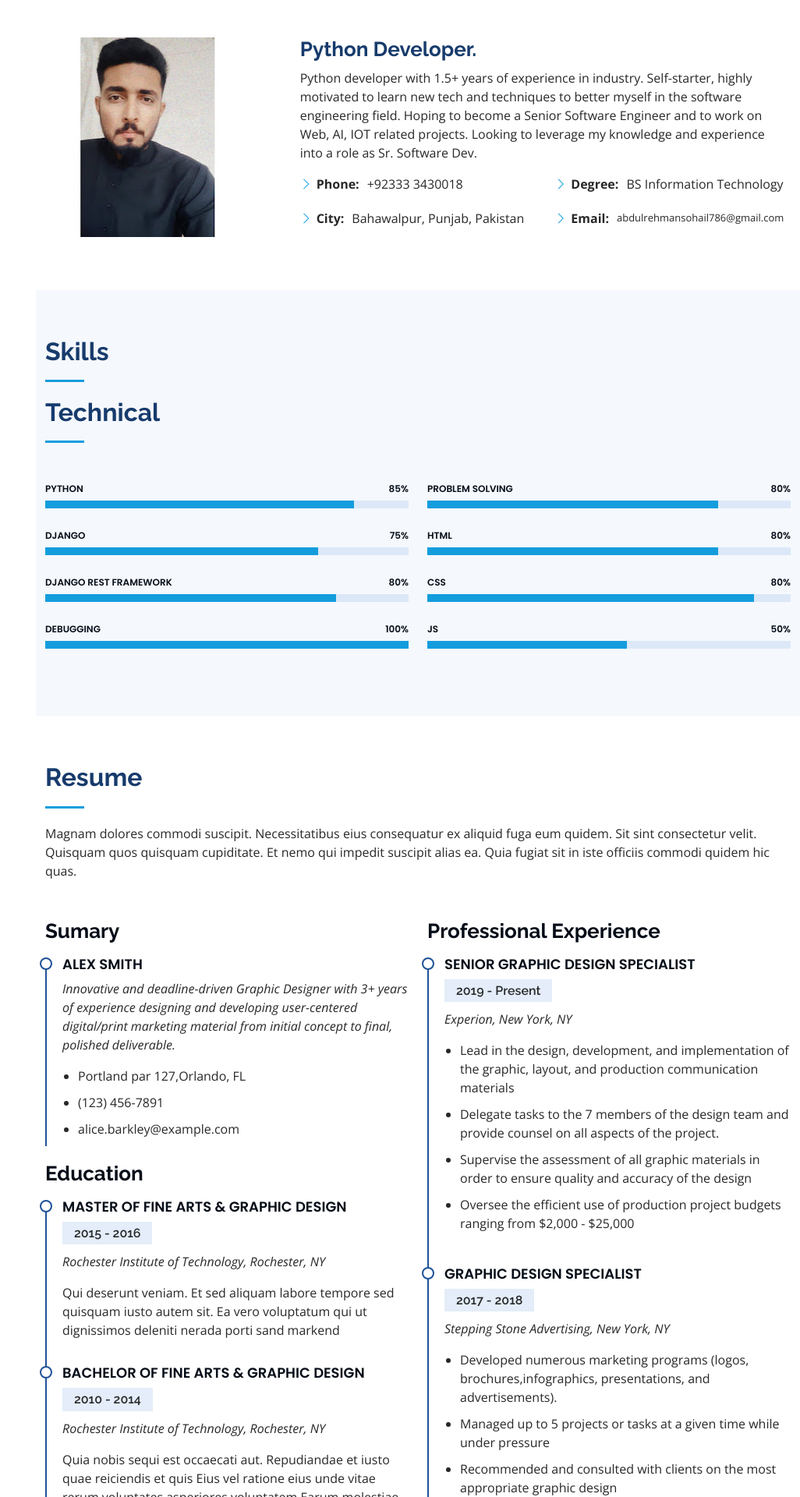
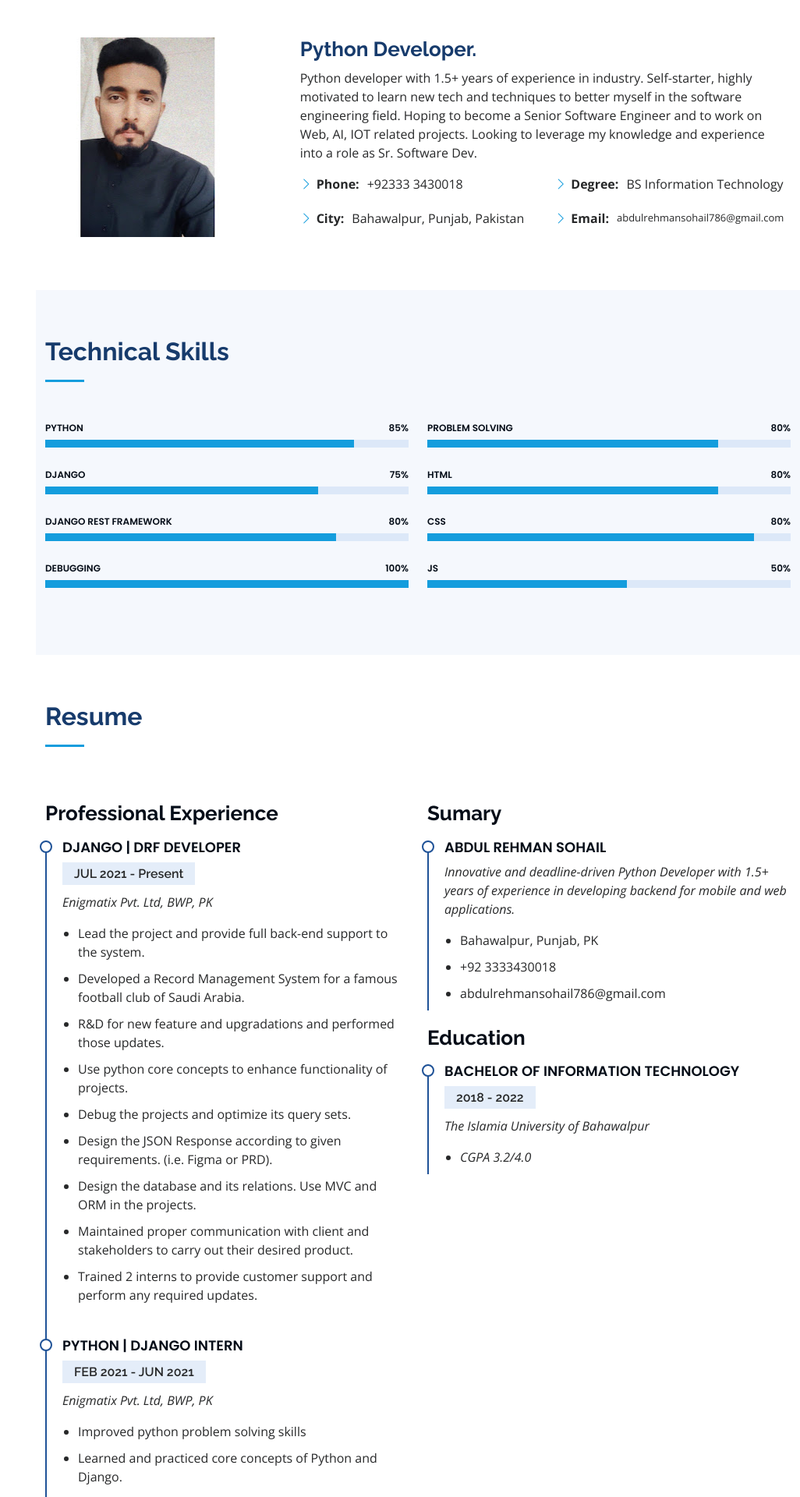
Before and after one commit to abdulrehmansohail/django_heroku, a Django app: page / in a window 1280 px wide. Shown: the part 920-2840 px from the top of the page at 78% size, without its empty margins (254-1280 px from the left). Run offline with Django 4.2, Linux system fonts and the light colour scheme; some libraries are stand-ins or nearby versions.

Commit message:
resume update

```diff
--- a/home/templates/index.html
+++ b/home/templates/index.html
@@ -177,8 +177,7 @@ Looking to leverage my knowledge and experience into a role as Sr. Software Dev.
       <div class="container">
 
         <div class="section-title">
-          <h2>Skills</h2>
-          <h2 class="section-title">Technical</h2>
+          <h2>Technical Skills</h2>
         </div>
 
         <div class="row skills-content">
@@ -256,60 +255,67 @@ Looking to leverage my knowledge and experience into a role as Sr. Software Dev.
 
         <div class="section-title">
           <h2>Resume</h2>
-          <p>Magnam dolores commodi suscipit. Necessitatibus eius consequatur ex aliquid fuga eum quidem. Sit sint consectetur velit. Quisquam quos quisquam cupiditate. Et nemo qui impedit suscipit alias ea. Quia fugiat sit in iste officiis commodi quidem hic quas.</p>
+{#          <p>Magnam dolores commodi suscipit. Necessitatibus eius consequatur ex aliquid fuga eum quidem. Sit sint consectetur velit. Quisquam quos quisquam cupiditate. Et nemo qui impedit suscipit alias ea. Quia fugiat sit in iste officiis commodi quidem hic quas.</p>#}
         </div>
 
         <div class="row">
+            <div class="col-lg-6" data-aos="fade-up" data-aos-delay="100">
+            <h3 class="resume-title">Professional Experience</h3>
+            <div class="resume-item">
+              <h4>Django | DRF Developer</h4>
+              <h5>JUL 2021 - Present</h5>
+              <p><em>Enigmatix Pvt. Ltd, BWP, PK</em></p>
+              <ul>
+                <li>Lead the project and provide full back-end support to the system.</li>
+                <li>Developed a Record Management System for a famous football club of Saudi Arabia.</li>
+                <li>R&D for new feature and upgradations and performed those updates.</li>
+                <li>Use python core concepts to enhance functionality of projects.</li>
+                <li>Debug the projects and optimize its query sets.</li>
+                <li>Design the JSON Response according to given requirements. (i.e. Figma or PRD).</li>
+                <li>Design the database and its relations. Use MVC and ORM in the projects.</li>
+                <li>Maintained proper communication with client and stakeholders to carry out their desired product.</li>
+                <li>Trained 2 interns to provide customer support and perform any required updates.</li>
+              </ul>
+            </div>
+            <div class="resume-item">
+              <h4>Python | Django Intern</h4>
+              <h5>FEB 2021 - JUN 2021</h5>
+              <p><em>Enigmatix Pvt. Ltd, BWP, PK</em></p>
+              <ul>
+                <li>Improved python problem solving skills</li>
+                <li>Learned and practiced core concepts of Python and Django.</li>
+                <li>Provide back-end support on an ongoing project and maintained communication with clients.</li>
+              </ul>
+            </div>
+          </div>
           <div class="col-lg-6" data-aos="fade-up">
             <h3 class="resume-title">Sumary</h3>
             <div class="resume-item pb-0">
-              <h4>Alex Smith</h4>
-              <p><em>Innovative and deadline-driven Graphic Designer with 3+ years of experience designing and developing user-centered digital/print marketing material from initial concept to final, polished deliverable.</em></p>
+              <h4>Abdul Rehman Sohail</h4>
+              <p><em>Innovative and deadline-driven Python Developer with 1.5+ years of experience in developing backend for mobile and web applications.</em></p>
               <ul>
-                <li>Portland par 127,Orlando, FL</li>
-                <li>(123) 456-7891</li>
-                <li>alice.barkley@example.com</li>
+                <li>Bahawalpur, Punjab, PK</li>
+                <li>+92 3333430018</li>
+                <li>abdulrehmansohail786@gmail.com</li>
               </ul>
             </div>
 
             <h3 class="resume-title">Education</h3>
             <div class="resume-item">
-              <h4>Master of Fine Arts &amp; Graphic Design</h4>
-              <h5>2015 - 2016</h5>
-              <p><em>Rochester Institute of Technology, Rochester, NY</em></p>
-              <p>Qui deserunt veniam. Et sed aliquam labore tempore sed quisquam iusto autem sit. Ea vero voluptatum qui ut dignissimos deleniti nerada porti sand markend</p>
+              <h4>Bachelor of Information Technology</h4>
+              <h5>2018 - 2022</h5>
+              <p><em>The Islamia University of Bahawalpur</em></p>
+                <ul>
+                    <li><em>CGPA 3.2/4.0</em></li>
+                </ul>
+{#              <p>Qui deserunt veniam. Et sed aliquam labore tempore sed quisquam iusto autem sit. Ea vero voluptatum qui ut dignissimos deleniti nerada porti sand markend</p>#}
             </div>
-            <div class="resume-item">
-              <h4>Bachelor of Fine Arts &amp; Graphic Design</h4>
-              <h5>2010 - 2014</h5>
-              <p><em>Rochester Institute of Technology, Rochester, NY</em></p>
-              <p>Quia nobis sequi est occaecati aut. Repudiandae et iusto quae reiciendis et quis Eius vel ratione eius unde vitae rerum voluptates asperiores voluptatem Earum molestiae consequatur neque etlon sader mart dila</p>
-            </div>
-          </div>
-          <div class="col-lg-6" data-aos="fade-up" data-aos-delay="100">
-            <h3 class="resume-title">Professional Experience</h3>
-            <div class="resume-item">
-              <h4>Senior graphic design specialist</h4>
-              <h5>2019 - Present</h5>
-              <p><em>Experion, New York, NY </em></p>
-              <ul>
-                <li>Lead in the design, development, and implementation of the graphic, layout, and production communication materials</li>
-                <li>Delegate tasks to the 7 members of the design team and provide counsel on all aspects of the project. </li>
-                <li>Supervise the assessment of all graphic materials in order to ensure quality and accuracy of the design</li>
-                <li>Oversee the efficient use of production project budgets ranging from $2,000 - $25,000</li>
-              </ul>
-            </div>
-            <div class="resume-item">
-              <h4>Graphic design specialist</h4>
-              <h5>2017 - 2018</h5>
-              <p><em>Stepping Stone Advertising, New York, NY</em></p>
-              <ul>
-                <li>Developed numerous marketing programs (logos, brochures,infographics, presentations, and advertisements).</li>
-                <li>Managed up to 5 projects or tasks at a given time while under pressure</li>
-                <li>Recommended and consulted with clients on the most appropriate graphic design</li>
-                <li>Created 4+ design presentations and proposals a month for clients and account managers</li>
-              </ul>
-            </div>
+{#            <div class="resume-item">#}
+{#              <h4></h4>#}
+{#              <h5>2010 - 2014</h5>#}
+{#              <p><em>Rochester Institute of Technology, Rochester, NY</em></p>#}
+{#              <p>Quia nobis sequi est occaecati aut. Repudiandae et iusto quae reiciendis et quis Eius vel ratione eius unde vitae rerum voluptates asperiores voluptatem Earum molestiae consequatur neque etlon sader mart dila</p>#}
+{#            </div>#}
           </div>
         </div>
 
```
Also changed, not shown: static/img/hero-bg.jpg, 1 other file.
